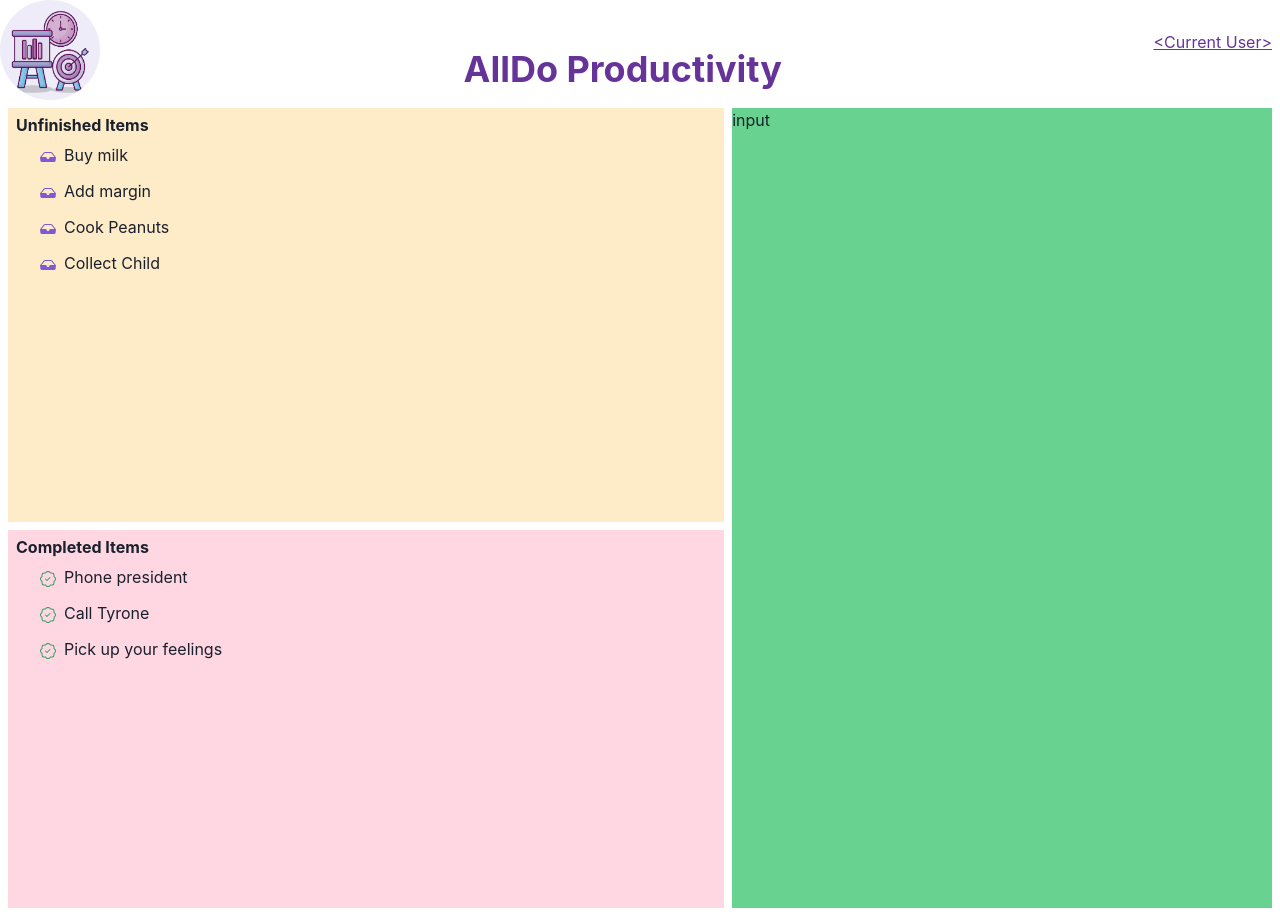
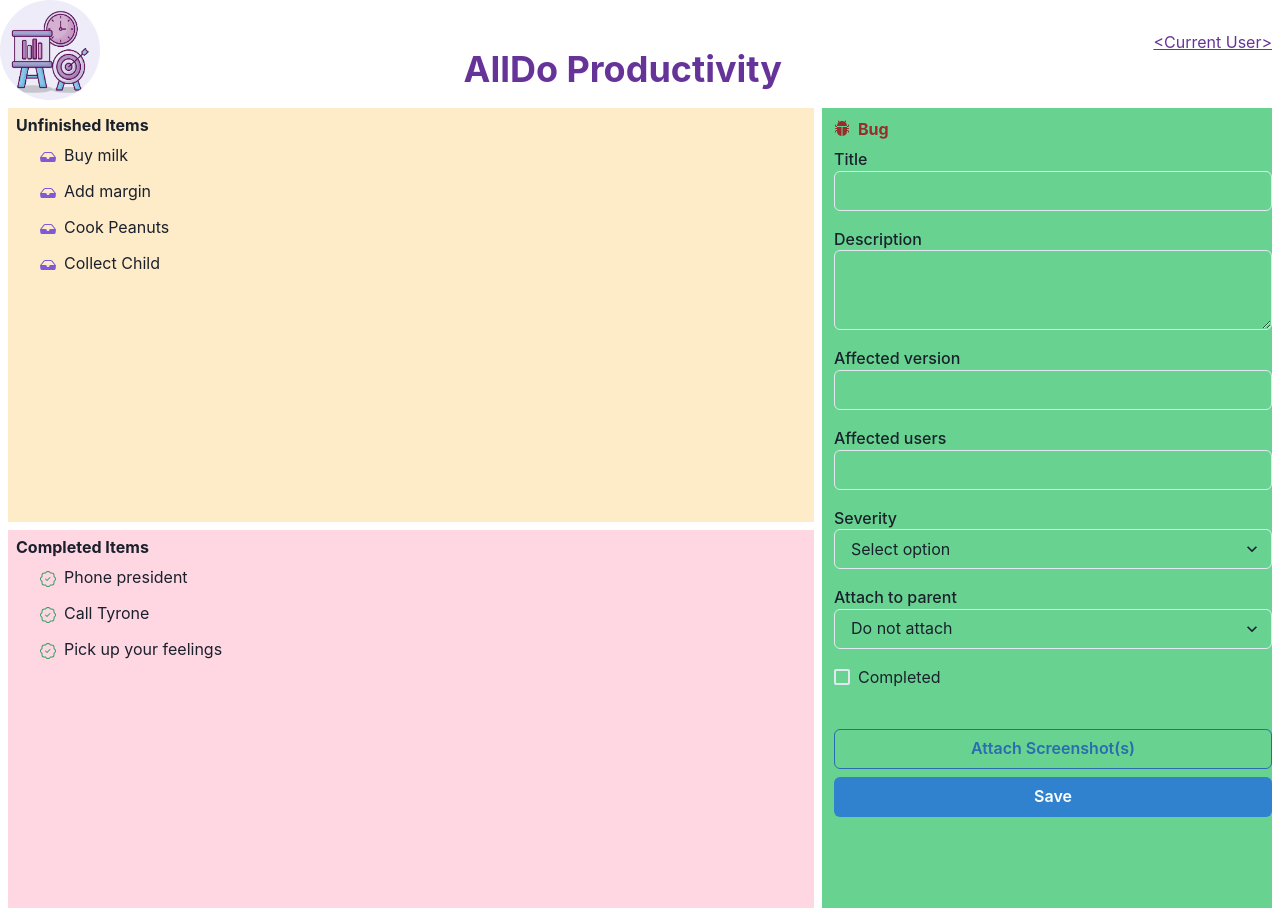
Before and after one commit to Motunrayo-O/alldo.reactweb, a React (Create React App) app: page / in a window 1280 px wide. Built offline with nearby package versions, Linux system fonts and the light colour scheme.

Commit message:
Add BugForm and UI updates to ItemList

```diff
--- /dev/null
+++ b/src/components/BugForm.tsx
@@ -0,0 +1,77 @@
+import {
+  HStack,
+  Heading,
+  Icon,
+  Box,
+  FormControl,
+  FormLabel,
+  Input,
+  Textarea,
+  Select,
+  Checkbox,
+  Button,
+  Stack,
+} from "@chakra-ui/react";
+import { BsBugFill } from "react-icons/bs";
+import React from "react";
+import { reduceEachLeadingCommentRange } from "typescript";
+
+const BugForm = () => {
+  let parentId = 5;
+  return (
+    <Box ml={3}>
+      <HStack>
+        <Icon as={BsBugFill} color="red.700" />
+        <Heading as="h3" size="sm" mt={3} color="red.700">
+          Bug
+        </Heading>
+      </HStack>
+
+      <form>
+        <FormControl mb={4}>
+          <FormLabel mb={-0.4}>Title</FormLabel>
+          <Input type="text" />
+        </FormControl>
+
+        <FormControl mb={4}>
+          <FormLabel mb={-0.4}>Description</FormLabel>
+          <Textarea />
+        </FormControl>
+
+        <FormControl mb={4}>
+          <FormLabel mb={-0.4}>Affected version</FormLabel>
+          <Input type="text" />
+        </FormControl>
+
+        <FormControl mb={4}>
+          <FormLabel mb={-0.4}>Affected users</FormLabel>
+          <Input type="number" />
+        </FormControl>
+
+        <FormControl mb={4}>
+          <FormLabel mb={-0.4}>Severity</FormLabel>
+          <Select placeholder="Select option"></Select>
+        </FormControl>
+
+        <FormControl mb={4}>
+          <FormLabel mb={-0.4}>Attach to parent</FormLabel>
+          <Select>
+            <option value="dna">Do not attach</option>
+            <option value={parentId}>Select parent...</option>
+          </Select>
+        </FormControl>
+
+        <Checkbox mb={10}>Completed</Checkbox>
+
+        <Stack>
+          <Button colorScheme="blue" variant="outline">
+            Attach Screenshot(s)
+          </Button>
+          <Button colorScheme="blue">Save</Button>
+        </Stack>
+      </form>
+    </Box>
+  );
+};
+
+export default BugForm;
--- a/src/components/Container.tsx
+++ b/src/components/Container.tsx
@@ -1,6 +1,7 @@
 import { Grid, GridItem, Stack } from "@chakra-ui/react";
 import React from "react";
 import ItemList from "./ItemList";
+import BugForm from "./BugForm";
 
 const Container = () => {
   let unfinishedItems = [
@@ -22,6 +23,7 @@ const Container = () => {
       templateAreas={`"unfinished input"
                         "completed input"`}
       gap="2"
+      gridTemplateColumns={"1fr 450px"}
     >
       <GridItem bg="orange.100" area={"unfinished"}>
         <ItemList
@@ -38,7 +40,7 @@ const Container = () => {
         />
       </GridItem>
       <GridItem bg="green.300" area={"input"}>
-        input
+        <BugForm />
       </GridItem>
     </Grid>
   );
--- a/src/components/ItemList.tsx
+++ b/src/components/ItemList.tsx
@@ -18,8 +18,8 @@ const ItemList = ({ items, title, iconType }: Props) => {
         {items.map((it) => (
           <ListItem>
             <ListIcon
-              as={iconType == "Unfinished" ? BsInboxFill : BsPatchCheck}
-              color={iconType == "Unfinished" ? "purple.500" : "green.500"}
+              as={iconType === "Unfinished" ? BsInboxFill : BsPatchCheck}
+              color={iconType === "Unfinished" ? "purple.500" : "green.500"}
             />
             {it}
           </ListItem>
```
